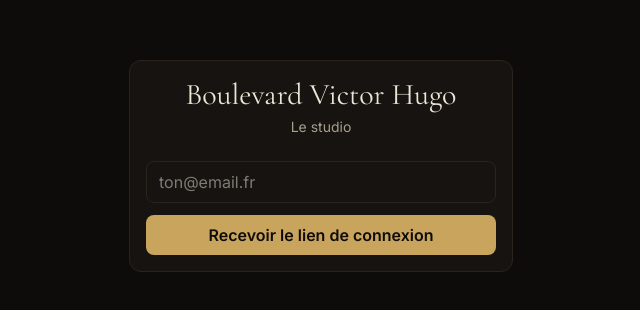
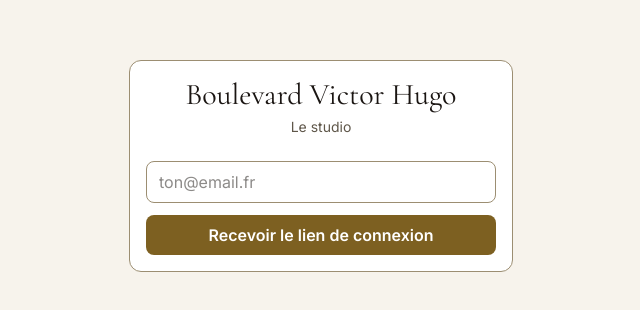
Before and after one commit to Nicobenzi/Boulevard_Victor_Hugo, a Next.js app: page / in a window 1280 px wide. Shown: the part 234-544 px from the top of the page, without its empty margins (319-959 px from the left). Built offline with nearby package versions, Linux system fonts and the light colour scheme; no server answers.

Commit message:
feat: switch app palette to light with accessible surface contrast

```diff
--- a/app/atelier/page.tsx
+++ b/app/atelier/page.tsx
@@ -309,7 +309,7 @@ export default function Atelier() {
         <button className="btn ml-auto" onClick={() => { setCreating(!creating); setNewPoem({}); }}>+ Poème</button>
       </div>
 
-      {err && <div className="card mb-6" style={{ borderColor: "#d65454", color: "#d65454" }}>Erreur : {err}</div>}
+      {err && <div className="card mb-6" style={{ borderColor: "var(--danger)", color: "var(--danger)" }}>Erreur : {err}</div>}
 
       {autoPropose && autoPropose.poemes.length > 0 && (
         <div className="card mb-6" style={{ borderLeft: "2px solid var(--gold)" }}>
@@ -425,7 +425,7 @@ export default function Atelier() {
               const survol = day === hover;
               return (
                 <div key={i} className="min-h-20 p-1.5"
-                  style={{ background: survol ? "#1c1814" : "var(--panel)", cursor: day ? "pointer" : "default" }}
+                  style={{ background: survol ? "var(--bg)" : "var(--panel)", cursor: day ? "pointer" : "default" }}
                   onMouseEnter={() => day && setHover(day)} onMouseLeave={() => setHover(null)}
                   onClick={() => { if (!day) return; setForm({ ...form, date: iso }); setShowForm(true); }}>
                   {day && <div className="text-xs mb-1" style={{ color: "var(--ink-dim)" }}>{day}</div>}
@@ -545,7 +545,7 @@ function Fiche({ p, draft, setDraft, save, setOpen, audios, images, gen, setGen,
           {jobs.length > 0 && (
             <div className="mt-3 grid gap-1">
               {jobs.map((j: any) => (
-                <div key={j.id} className="text-xs flex gap-3" style={{ color: j.status === "error" ? "#d65454" : "var(--ink-dim)" }}>
+                <div key={j.id} className="text-xs flex gap-3" style={{ color: j.status === "error" ? "var(--danger)" : "var(--ink-dim)" }}>
                   <span>{new Date(j.created_at).toLocaleString("fr-FR", { day: "numeric", month: "short", hour: "2-digit", minute: "2-digit" })}</span>
                   <span>{j.style}</span><span>{JOB_FR[j.status]}</span>
                   {j.error && <span>· {j.error.slice(0, 120)}</span>}
--- a/app/globals.css
+++ b/app/globals.css
@@ -1,12 +1,23 @@
 @import "tailwindcss";
 
+/* Palette de l'ATELIER (l'app), en clair. Elle n'est pas la DA des vidéos : celle-ci reste
+   sombre et vit dans `pipeline/render.py`. L'app est un outil ouvert en plein jour, la vidéo
+   est le produit — rien n'oblige l'un à ressembler à l'autre.
+
+   Le problème corrigé le 23/08 n'était pas la lisibilité du texte (irréprochable, AAA partout)
+   mais la séparation des surfaces : cartes à 1,06 contre la page et bordures à 1,27 là où une
+   limite d'interface demande 3,0. On lisait chaque mot sans voir la forme de rien.
+   Ratios de la palette ci-dessous : texte 18,1 / atténué 7,1 / or 5,9 / bordure 2,9 sur la page
+   et 3,2 sur la carte. */
 :root {
-  --bg: #0e0c0a;
-  --panel: #161311;
-  --ink: #ece4d4;
-  --ink-dim: #a89e8c;
-  --gold: #c9a45c;
-  --line: #2a241d;
+  --bg: #f7f3ec;        /* page, crème chaud */
+  --panel: #ffffff;     /* cartes, champs */
+  --ink: #1a1512;       /* texte */
+  --ink-dim: #5f574a;   /* texte secondaire */
+  --gold: #7d6021;      /* l'or de la marque, densifié pour tenir sur clair */
+  --gold-light: #c9a45c;/* l'or d'origine — réservé aux aplats, jamais au texte */
+  --line: #9c8e72;      /* bordures */
+  --danger: #a8322f;
 }
 body { background: var(--bg); color: var(--ink); }
 .font-serif2 { font-family: var(--font-cormorant), Georgia, serif; }
@@ -16,9 +27,9 @@ input, select, textarea {
 }
 input:focus, select:focus, textarea:focus { outline: 1px solid var(--gold); }
 :focus-visible { outline: 2px solid var(--gold); outline-offset: 2px; }
-.btn { background: var(--gold); color: #0e0c0a; border-radius: 8px; padding: 8px 16px; font-weight: 600; cursor: pointer; }
+.btn { background: var(--gold); color: var(--panel); border-radius: 8px; padding: 8px 16px; font-weight: 600; cursor: pointer; }
 .btn:disabled { opacity: .5; cursor: default; }
-.btn2 { border: 1px solid var(--line); color: var(--ink-dim); border-radius: 8px; padding: 7px 14px; cursor: pointer; }
+.btn2 { border: 1px solid var(--line); color: var(--ink-dim); border-radius: 8px; padding: 7px 14px; cursor: pointer; background: var(--panel); }
 .btn2:hover { color: var(--ink); border-color: var(--gold); }
 .card { background: var(--panel); border: 1px solid var(--line); border-radius: 12px; padding: 16px; }
 .label { font-size: 11px; letter-spacing: .14em; text-transform: uppercase; color: var(--gold); }
--- a/app/page.tsx
+++ b/app/page.tsx
@@ -83,12 +83,12 @@ export default function Accueil() {
           : "Le rythme va casser — il manque de quoi remplir les prochains jours."}
       </p>
 
-      {err && <div className="card mb-6" style={{ borderColor: "#d65454", color: "#d65454" }}>Erreur : {err}</div>}
+      {err && <div className="card mb-6" style={{ borderColor: "var(--danger)", color: "var(--danger)" }}>Erreur : {err}</div>}
 
       <div className="grid gap-4 md:grid-cols-3 mb-10">
         <div className="card">
           <div className="label mb-1">Jours d&apos;avance</div>
-          <div className="font-serif2 text-4xl" style={{ color: tenu ? "var(--gold)" : "#d65454" }}>{avance}</div>
+          <div className="font-serif2 text-4xl" style={{ color: tenu ? "var(--gold)" : "var(--danger)" }}>{avance}</div>
           <p className="text-xs mt-1" style={{ color: "var(--ink-dim)" }}>
             jours consécutifs déjà programmés à partir de demain
           </p>
--- a/app/veille/page.tsx
+++ b/app/veille/page.tsx
@@ -71,7 +71,7 @@ export default function Veille() {
         <button className="btn ml-auto" onClick={() => setAdding(!adding)}>+ Ajouter</button>
       </div>
 
-      {err && <div className="card mb-6" style={{ borderColor: "#d65454", color: "#d65454" }}>Erreur : {err}</div>}
+      {err && <div className="card mb-6" style={{ borderColor: "var(--danger)", color: "var(--danger)" }}>Erreur : {err}</div>}
 
       {adding && (
         <form onSubmit={add} className="card mb-6 grid gap-3">
@@ -148,7 +148,7 @@ export default function Veille() {
                 <span key={t} className="text-xs" style={{ color: "var(--gold)" }}>#{t}</span>
               ))}
               {confirmId === it.id
-                ? <button className="btn2 text-xs ml-auto" style={{ color: "#d65454", borderColor: "#d65454" }}
+                ? <button className="btn2 text-xs ml-auto" style={{ color: "var(--danger)", borderColor: "var(--danger)" }}
                     onClick={() => remove(it)}>confirmer ?</button>
                 : <button className="btn2 text-xs ml-auto" onClick={() => setConfirmId(it.id)}>✕</button>}
             </div>
```
Also changed, not shown: app/ressources/page.tsx (+4 -4 lines), 2 other files (tests, documents, lock files or other folders).
